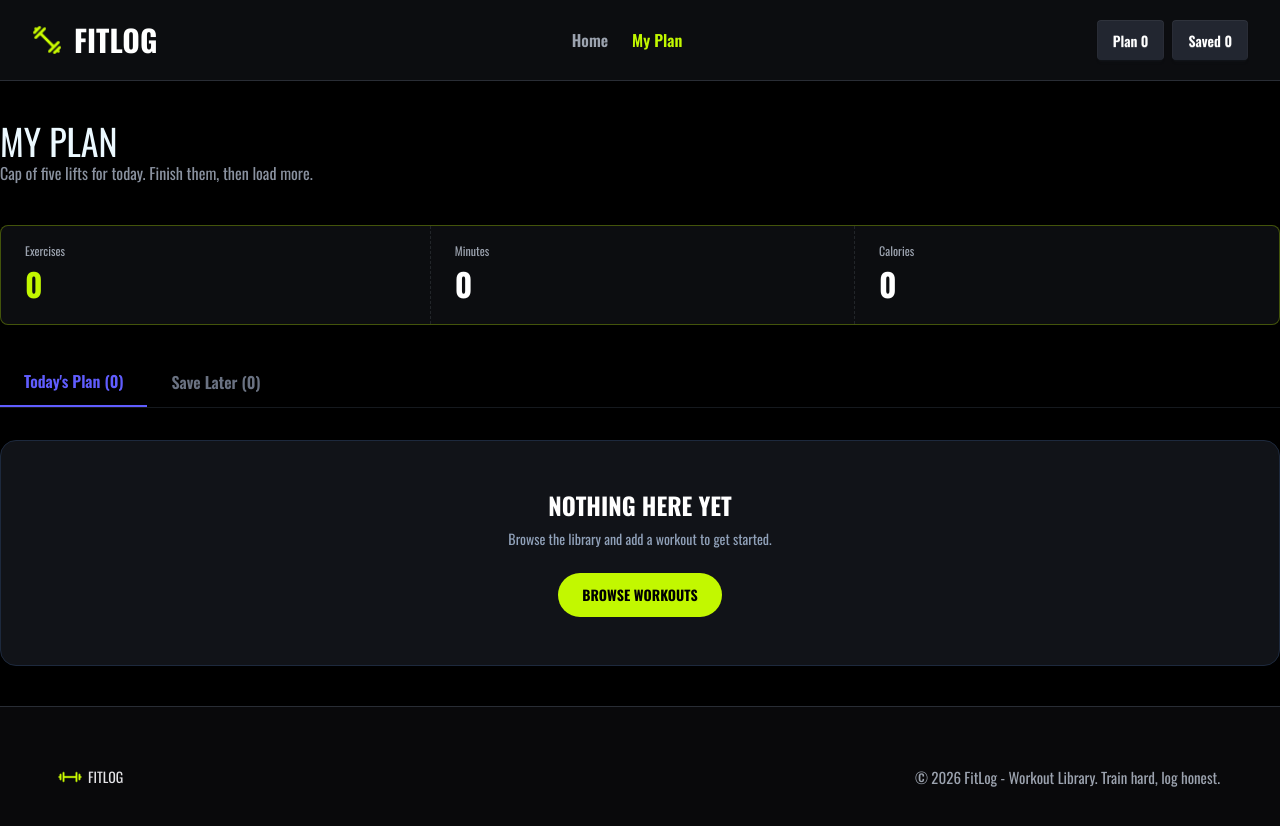
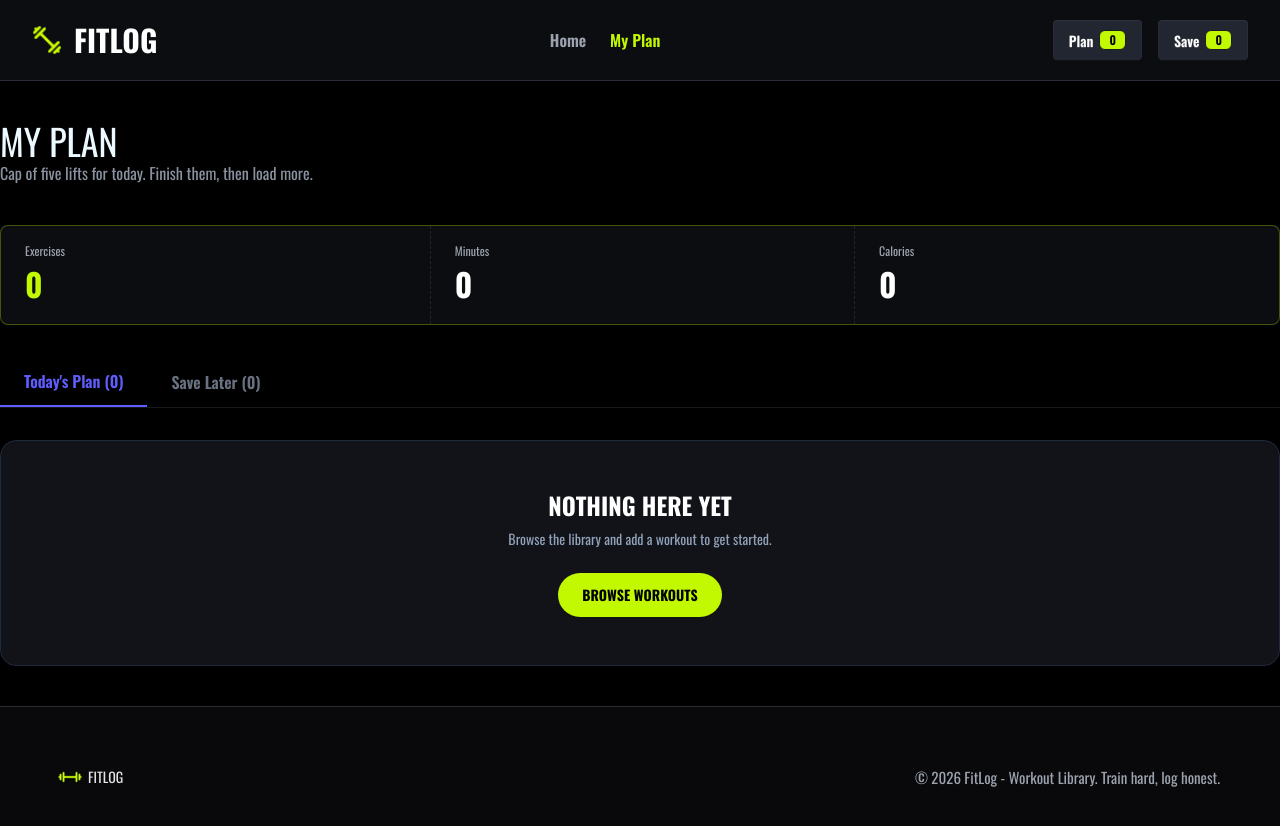
Before and after one commit to 0MarufHasan0/my-fitlog, a Next.js app: page /my-plan in a window 1280 px wide. Shown: the top 826 px of the page. Built offline with nearby package versions, Linux system fonts and the light colour scheme.

Commit message:
navbar plan and save button count added

```diff
--- /dev/null
+++ b/src/component/Navbar/NavRightSideBtn.tsx
@@ -0,0 +1,26 @@
+"use client"
+
+import { LibraryContext } from "@/context/Context";
+import { useContext } from "react";
+
+
+const NavRightSideBtn = () => {
+
+    const {
+        todayPlan ,
+        saveLater
+    } = useContext(LibraryContext)
+    return (
+        <div className="hidden gap-4 md:flex">
+                 <button className="btn border-0 bg-[#222630] text-white hover:bg-[#2c303a]">
+            Plan  <div className="badge bg-[#C2F800] text-[#000000] rounded-md badge-sm">{todayPlan.length}</div>
+          </button>
+
+       <button className="btn  border-0 bg-[#222630] text-white hover:bg-[#2c303a]">
+     Save  <div className="badge badge-sm rounded-md text-[#000000] bg-[#C2F800]">{saveLater.length}</div>
+       </button>
+        </div>
+    );
+};
+
+export default NavRightSideBtn;
--- a/src/component/Navbar/Navbar.tsx
+++ b/src/component/Navbar/Navbar.tsx
@@ -2,6 +2,7 @@ import LogoImg from "@/assets/logo.png";
 import Navlinks from "./Navlinks";
 import Image from "next/image";
 import MobileResponsiveNav from "./MobileResponsiveNav";
+import NavRightSideBtn from "./NavRightSideBtn";
 
 const Navbar = () => {
   const navLinks = [
@@ -47,13 +48,17 @@ const Navbar = () => {
 
         {/* Desktop Buttons */}
         <div className="hidden items-center gap-2 md:flex">
-          <button className="btn border-0 bg-[#222630] text-white hover:bg-[#2c303a]">
+          {/* <button className="btn border-0 bg-[#222630] text-white hover:bg-[#2c303a]">
             Plan {0}
           </button>
 
           <button className="btn border-0 bg-[#222630] text-white hover:bg-[#2c303a]">
             Saved {0}
-          </button>
+          </button> */}
+
+          <NavRightSideBtn/>
+
+
         </div>
 
         {/* Mobile */}
```
